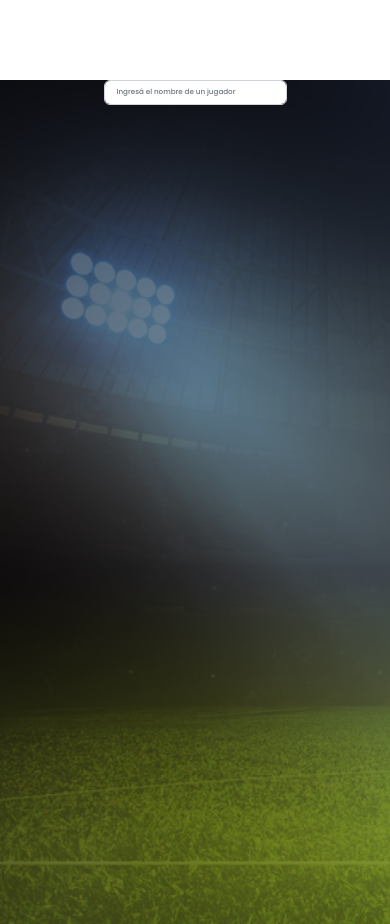
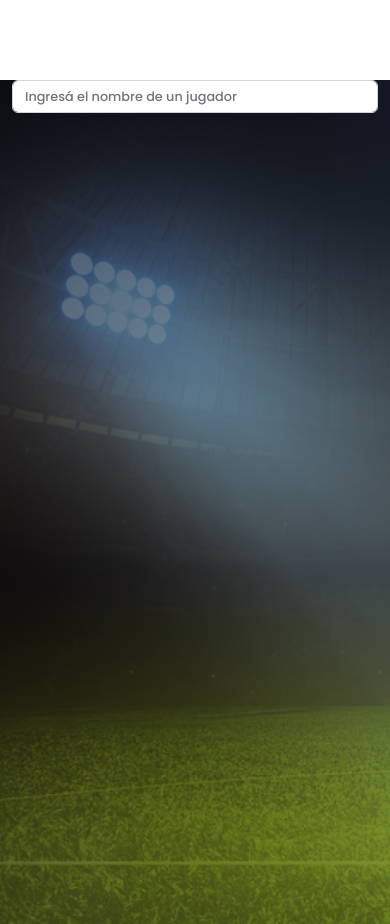
Before and after one commit to fedeteyssan/soccer, a React (Create React App) app: page /jugador/1 in a window 390 px wide. Built offline with nearby package versions, Linux system fonts and the light colour scheme.

Commit message:
Ajustando responsive busqueda jugador

```diff
--- a/src/containers/ListadoBotinesJugador.scss
+++ b/src/containers/ListadoBotinesJugador.scss
@@ -18,16 +18,18 @@
 
         .input-buscar{
             width: 50%;
-            font-size: 1rem;
+            font-size: 1.5rem;
 
             /*Tablet*/
             @media only screen and (min-width:426px) and (max-width: 768px)  {
-                font-size:0.8rem;
+                width: 70%;
+                font-size:1rem;
             }
 
             /*Mobile*/
             @media only screen and (max-width: 425px)  {
-                font-size:0.45rem;
+                width: 100%;
+                font-size:0.8rem;
             }
         }
     }
```
